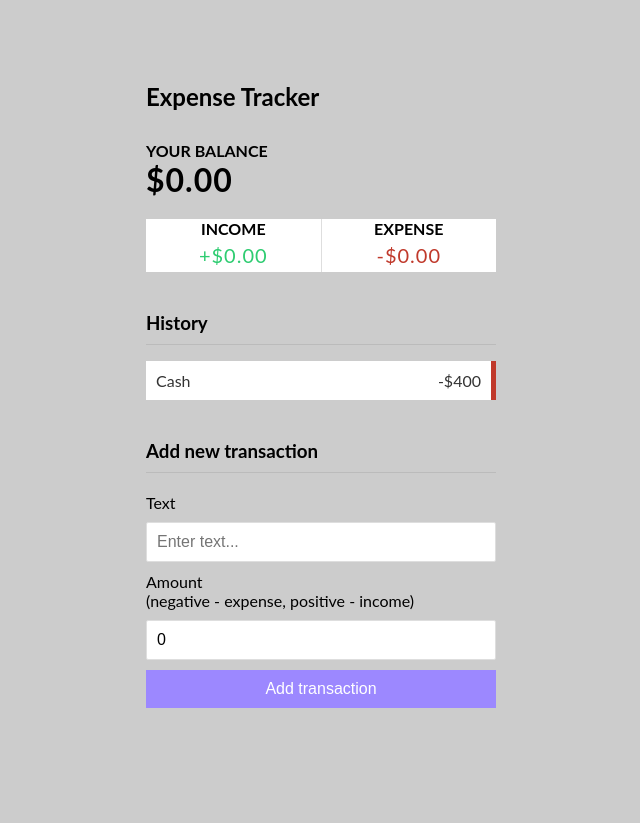
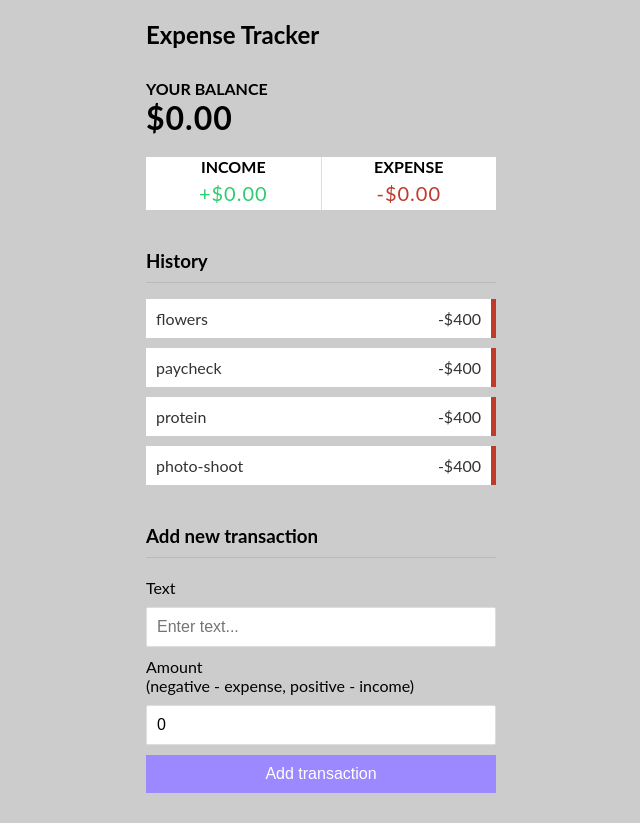
Before and after one commit to icylift/expense-tracker, a React (Create React App) app: page / in a window 1280 px wide. Shown: the whole page, without its empty margins (319-959 px from the left). Before the commit the page ends 800 px from the top, so only its background shows below. Built offline with nearby package versions, Linux system fonts and the light colour scheme.

Commit message:
added transaction component

```diff
--- a/src/components/TransactionList.js
+++ b/src/components/TransactionList.js
@@ -8,9 +8,11 @@ function TransactionList()  {
     <>
       <h3>History</h3>
       <ul className="list">
+      {transactions.map(transactions => (
         <li className="minus">
-          Cash <span>-$400</span><button className="delete-btn">x</button>
-        </li>
+          {transactions.text} <span>-$400</span><button className="delete-btn">x</button>
+        </li>))}
+
       </ul>
     </>
   )
```
Also changed, not shown: src/components/Transaction.js (added, +16 -0 lines).
